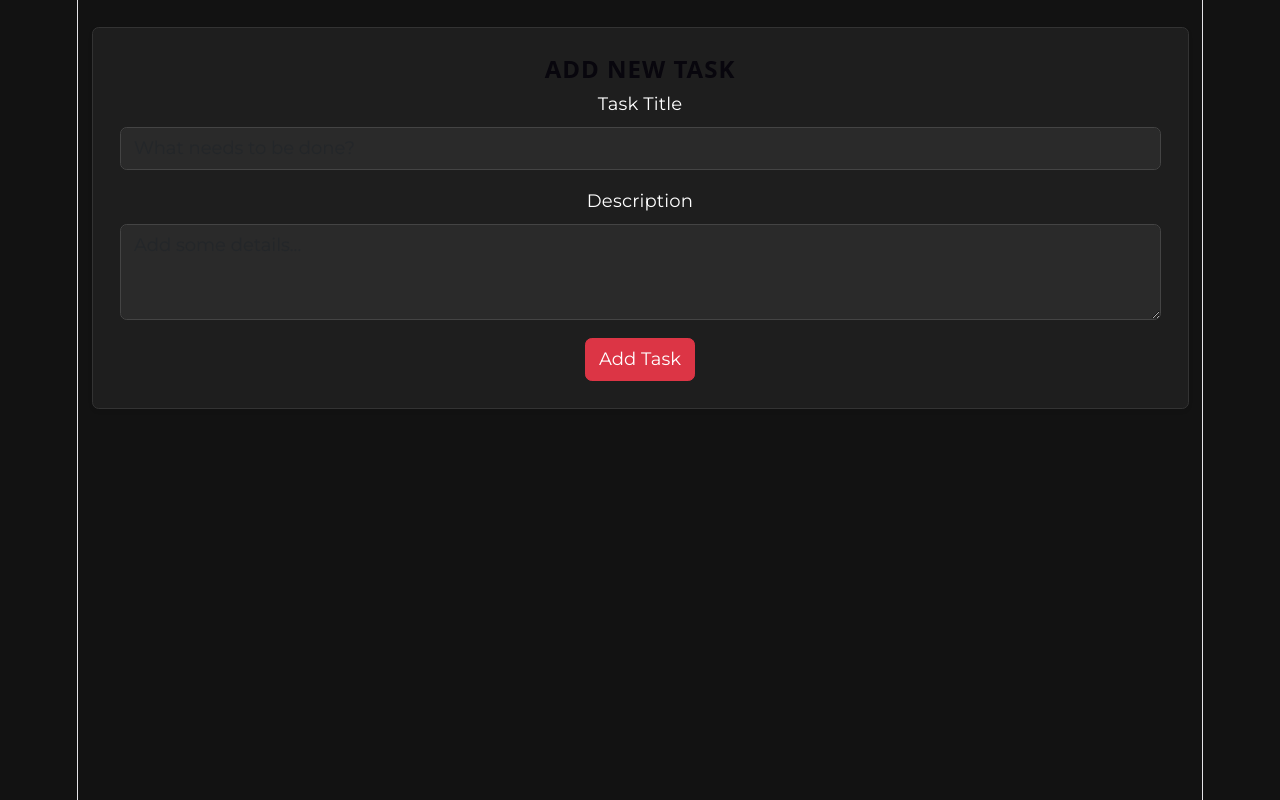
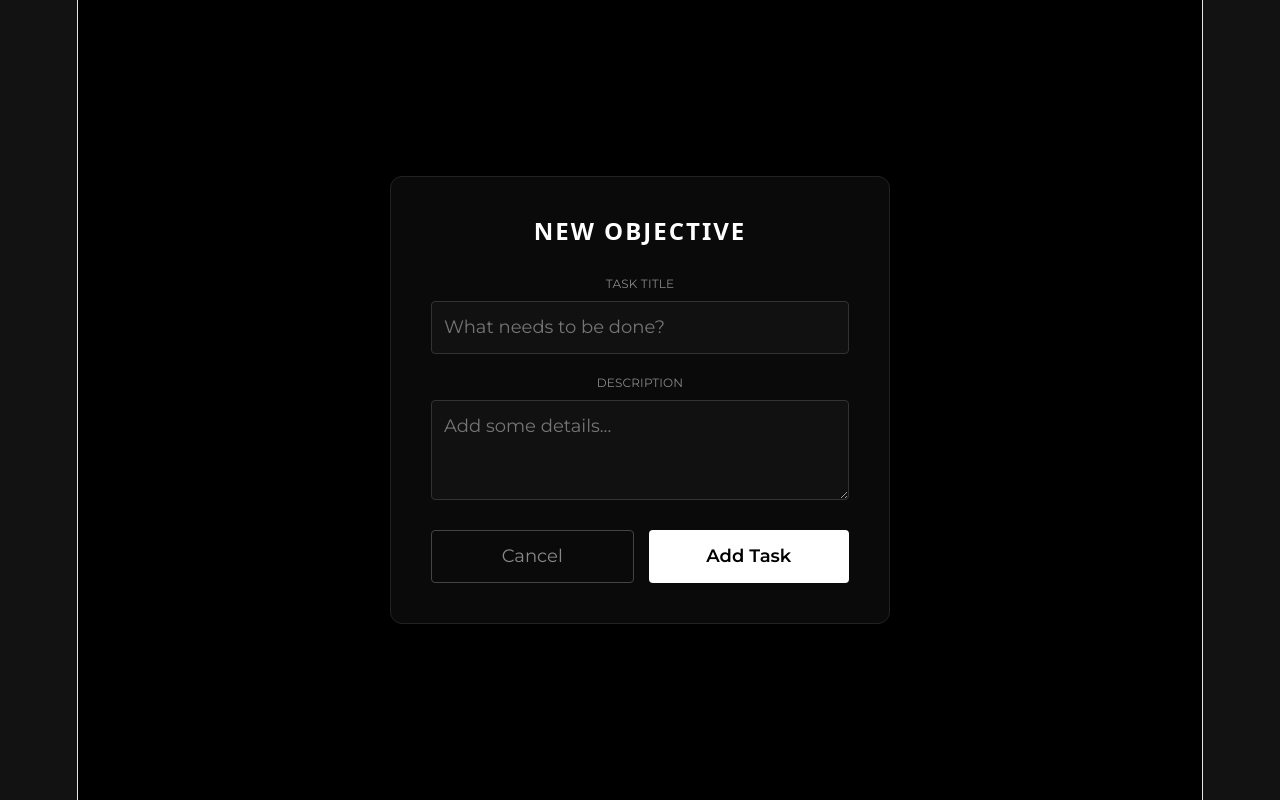
Before and after one commit to juniorbokao2006/react-midterm-project, a React (Vite) app: page /add in a window 1280 px wide. Built offline with nearby package versions, Linux system fonts and the light colour scheme; sample sign-in values are in the browser's storage.

Commit message:
Fix: Wired up the Add Task form to the backend

```diff
--- a/src/pages/AddItem.jsx
+++ b/src/pages/AddItem.jsx
@@ -1,65 +1,99 @@
-import { useState } from 'react';
+import React, { useState } from 'react';
 import { useNavigate } from 'react-router-dom';
-import { getTasks, saveTasks } from '../services/api';
+import axios from 'axios';
 
 const AddItem = () => {
   const [title, setTitle] = useState('');
   const [description, setDescription] = useState('');
+  const [loading, setLoading] = useState(false);
   const navigate = useNavigate();
 
-  const handleSubmit = (e) => {
+  const handleSubmit = async (e) => {
     e.preventDefault();
+    setLoading(true);
 
-    // Validation: Ensures the user doesn't submit empty tasks
-    if (!title || !description) {
-      alert("Please enter both a title and a description!");
-      return;
+    const token = localStorage.getItem('token');
+
+    try {
+      // Sending the task to your Aiven MySQL database
+      await axios.post(
+        'https://midterm-backend-iif7.onrender.com/api/items',
+        { title, description },
+        { headers: { Authorization: `Bearer ${token}` } }
+      );
+
+      // After successful save, go back to Home to see the new task
+      navigate('/home');
+    } catch (error) {
+      console.error("Failed to add task:", error.response?.data || error.message);
+      alert("Error adding task. Make sure you are logged in.");
+    } finally {
+      setLoading(false);
     }
-
-    const newTask = {
-      id: Date.now(), // Unique ID based on time
-      title,
-      description,
-      completed: false
-    };
-
-    const currentTasks = getTasks();
-    saveTasks([...currentTasks, newTask]);
-
-    // After saving, this line sends you back to the List page
-    navigate('/list');
   };
 
   return (
-    <div className="container mt-4">
-      <div className="card shadow-sm p-4">
-        <h2>Add New Task</h2>
-        <form onSubmit={handleSubmit}>
-          <div className="mb-3">
-            <label className="form-label">Task Title</label>
+    <div style={styles.container}>
+      <div style={styles.card}>
+        <h2 style={styles.title}>New Objective</h2>
+        <form onSubmit={handleSubmit} style={styles.form}>
+          <div style={styles.inputGroup}>
+            <label style={styles.label}>Task Title</label>
             <input
               type="text"
-              className="form-control"
-              placeholder="What needs to be done?"
               value={title}
               onChange={(e) => setTitle(e.target.value)}
+              placeholder="What needs to be done?"
+              style={styles.input}
+              required
             />
           </div>
-          <div className="mb-3">
-            <label className="form-label">Description</label>
+
+          <div style={styles.inputGroup}>
+            <label style={styles.label}>Description</label>
             <textarea
-              className="form-control"
-              rows="3"
-              placeholder="Add some details..."
               value={description}
               onChange={(e) => setDescription(e.target.value)}
-            ></textarea>
+              placeholder="Add some details..."
+              style={styles.textarea}
+              required
+            />
           </div>
-          <button type="submit" className="btn btn-danger">Add Task</button>
+
+          <div style={styles.buttonGroup}>
+            <button
+              type="button"
+              onClick={() => navigate('/home')}
+              style={styles.cancelBtn}
+            >
+              Cancel
+            </button>
+            <button
+              type="submit"
+              disabled={loading}
+              style={styles.submitBtn}
+            >
+              {loading ? 'Saving...' : 'Add Task'}
+            </button>
+          </div>
         </form>
       </div>
     </div>
   );
 };
 
+const styles = {
+  container: { backgroundColor: '#000', minHeight: '100vh', display: 'flex', justifyContent: 'center', alignItems: 'center', padding: '20px' },
+  card: { backgroundColor: '#0a0a0a', border: '1px solid #222', padding: '40px', borderRadius: '12px', width: '100%', maxWidth: '500px' },
+  title: { color: '#fff', marginBottom: '30px', letterSpacing: '2px', textAlign: 'center', textTransform: 'uppercase' },
+  form: { display: 'flex', flexDirection: 'column', gap: '20px' },
+  inputGroup: { display: 'flex', flexDirection: 'column', gap: '8px' },
+  label: { color: '#888', fontSize: '12px', textTransform: 'uppercase' },
+  input: { backgroundColor: '#111', border: '1px solid #333', color: '#fff', padding: '12px', borderRadius: '4px', outline: 'none' },
+  textarea: { backgroundColor: '#111', border: '1px solid #333', color: '#fff', padding: '12px', borderRadius: '4px', outline: 'none', minHeight: '100px', resize: 'vertical' },
+  buttonGroup: { display: 'flex', gap: '15px', marginTop: '10px' },
+  cancelBtn: { flex: 1, backgroundColor: 'transparent', border: '1px solid #444', color: '#888', padding: '12px', borderRadius: '4px', cursor: 'pointer' },
+  submitBtn: { flex: 1, backgroundColor: '#fff', border: 'none', color: '#000', padding: '12px', borderRadius: '4px', cursor: 'pointer', fontWeight: 'bold' }
+};
+
 export default AddItem;
```
